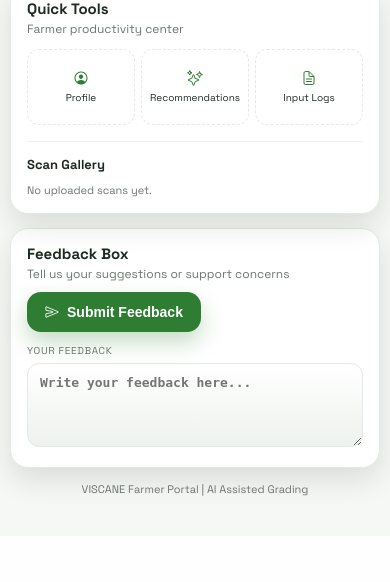
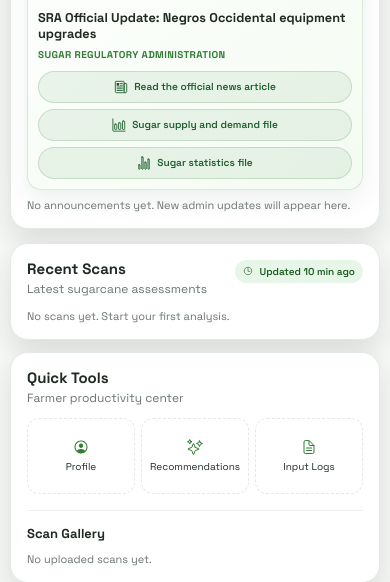
Before and after one commit to freyapayee/falshviscane, a Flask app: template templates/homepage.html in a window 390 px wide. Shown: the part 1438-2020 px from the top of the page. Before the commit the page ends 1934 px from the top, so only its background shows below. Run offline with Flask 3, Linux system fonts and the light colour scheme; the template is opened without the code that fills it, so the values that code supplies are empty; parts of the project's set-up code (start-up, migrations or seed data) failed here and were passed over.

Commit message:
news & update changes

```diff
--- a/templates/homepage.html
+++ b/templates/homepage.html
@@ -1176,6 +1176,92 @@
             font-size: 0.92rem;
         }
 
+        .sra-highlight {
+            display: flex;
+            align-items: stretch;
+            gap: 14px;
+            padding: 12px;
+            margin-bottom: 8px;
+            border: 1px solid rgba(46, 125, 50, 0.16);
+            border-radius: 16px;
+            background: linear-gradient(145deg, #ffffff 0%, #f4fbf2 100%);
+            box-shadow: 0 10px 24px rgba(31, 63, 36, 0.08);
+        }
+
+        .sra-highlight-image {
+            width: 124px;
+            height: 106px;
+            flex: 0 0 124px;
+            border-radius: 12px;
+            overflow: hidden;
+            border: 1px solid rgba(0, 0, 0, 0.08);
+        }
+
+        .sra-highlight-image img {
+            width: 100%;
+            height: 100%;
+            object-fit: cover;
+            display: block;
+        }
+
+        .sra-highlight-content {
+            min-width: 0;
+            flex: 1;
+        }
+
+        .sra-highlight-title {
+            margin: 0;
+            font-size: 1.02rem;
+            line-height: 1.25;
+            color: #1f2a22;
+        }
+
+        .sra-highlight-source {
+            margin-top: 6px;
+            font-size: 0.76rem;
+            font-weight: 700;
+            letter-spacing: 0.04em;
+            text-transform: uppercase;
+            color: #2e7d32;
+        }
+
+        .sra-links {
+            margin-top: 10px;
+            display: flex;
+            flex-direction: column;
+            gap: 6px;
+        }
+
+        .sra-link {
+            display: inline-flex;
+            align-items: center;
+            gap: 6px;
+            width: fit-content;
+            max-width: 100%;
+            padding: 5px 10px;
+            border-radius: 999px;
+            border: 1px solid rgba(46, 125, 50, 0.18);
+            background: rgba(46, 125, 50, 0.08);
+            color: #1f5f2e;
+            font-size: 0.78rem;
+            font-weight: 600;
+            text-decoration: none;
+            transition: background 180ms ease, border-color 180ms ease, color 180ms ease;
+        }
+
+        .sra-link:hover,
+        .sra-link:focus-visible {
+            background: rgba(46, 125, 50, 0.14);
+            border-color: rgba(46, 125, 50, 0.32);
+            color: #184f26;
+            outline: none;
+        }
+
+        .sra-link ion-icon {
+            font-size: 14px;
+            flex: 0 0 auto;
+        }
+
         .farmer-mobile-shell {
             padding-bottom: 138px;
         }
@@ -1224,12 +1310,48 @@
                 padding-bottom: 20px;
             }
 
+            .sra-highlight {
+                border-radius: 14px;
+                padding: 10px;
+                gap: 10px;
+            }
+
+            .sra-highlight-image {
+                width: 102px;
+                height: 88px;
+                flex-basis: 102px;
+            }
+
+            .sra-highlight-title {
+                font-size: 0.95rem;
+            }
+
+            .sra-link {
+                width: 100%;
+                justify-content: center;
+                padding: 8px 10px;
+            }
+
             .farmer-mobile-shell {
                 padding-bottom: 146px;
             }
         }
 
         @media (max-width: 520px) {
+            .sra-highlight {
+                flex-direction: column;
+            }
+
+            .sra-highlight-image {
+                width: 100%;
+                height: 160px;
+                flex-basis: auto;
+            }
+
+            .sra-highlight-title {
+                font-size: 0.98rem;
+            }
+
             .farmer-bottom-nav {
                 width: calc(100% - 10px);
                 padding: 8px;
@@ -1507,6 +1629,35 @@
                     <span class="badge"><ion-icon name="megaphone-outline"></ion-icon>Latest</span>
                 </div>
                 <div>
+                    <article class="sra-highlight">
+                        <a class="sra-highlight-image" href="https://www.sra.gov.ph/adminActivities/negros-occidental-mill-districts-block-farms-receive-p101-million-in-equipment-upgrades/cu2DKZ8xSSFH7Rq" target="_blank" rel="noopener noreferrer" aria-label="Open SRA official news article">
+                            <img
+                                src="https://www.sra.gov.ph/storage/thumbnails/article/600--38btsLgW4dJWGMOmR6gm2025-03-10lvc2vdel1CPicture1.jpg"
+                                alt="SRA equipment turnover update photo"
+                                loading="lazy"
+                            >
+                        </a>
+                        <div class="sra-highlight-content">
+                            <h4 class="sra-highlight-title">SRA Official Update: Negros Occidental equipment upgrades</h4>
+                            <div class="sra-highlight-source">
+                                Sugar Regulatory Administration
+                            </div>
+                            <div class="sra-links">
+                                <a class="sra-link" href="https://www.sra.gov.ph/adminActivities/negros-occidental-mill-districts-block-farms-receive-p101-million-in-equipment-upgrades/cu2DKZ8xSSFH7Rq" target="_blank" rel="noopener noreferrer">
+                                    <ion-icon name="newspaper-outline"></ion-icon>
+                                    <span>Read the official news article</span>
+                                </a>
+                                <a class="sra-link" href="https://www.sra.gov.ph/view_file/sugar_supply_demand/9e7zeeuxA9vK6zL" target="_blank" rel="noopener noreferrer">
+                                    <ion-icon name="bar-chart-outline"></ion-icon>
+                                    <span>Sugar supply and demand file</span>
+                                </a>
+                                <a class="sra-link" href="https://www.sra.gov.ph/view_file/sugar_statistics/rfVxohuYIc6DiBs" target="_blank" rel="noopener noreferrer">
+                                    <ion-icon name="stats-chart-outline"></ion-icon>
+                                    <span>Sugar statistics file</span>
+                                </a>
+                            </div>
+                        </div>
+                    </article>
                     {% if announcements %}
                         {% for announcement in announcements %}
                             <div class="list-row">
```
Also changed, not shown: static/uploads/cv_scans/cv-20260427015538-b9f98a583e938881.jpg (added), static/uploads/cv_scans/cv-20260427125055-c7873c69067ba823.jpg (added), static/uploads/cv_scans/cv-20260427125115-15e6e30a9fedfda4.jpg (added), static/uploads/cv_scans/cv-20260427125722-aa172626f3435f12.jpg (added), static/uploads/cv_scans/cv-20260428014703-8afc57c855d100a2.jpg (added).
